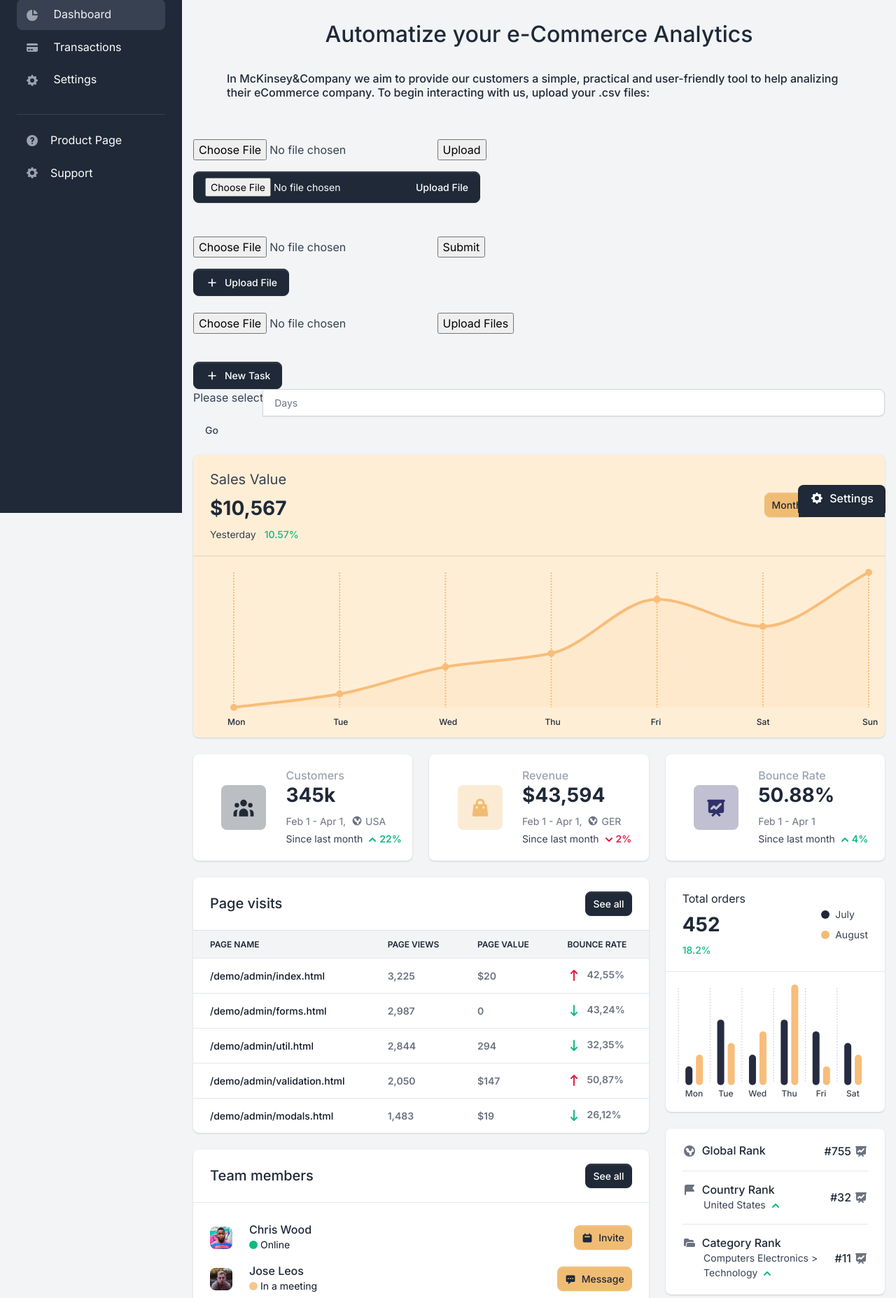
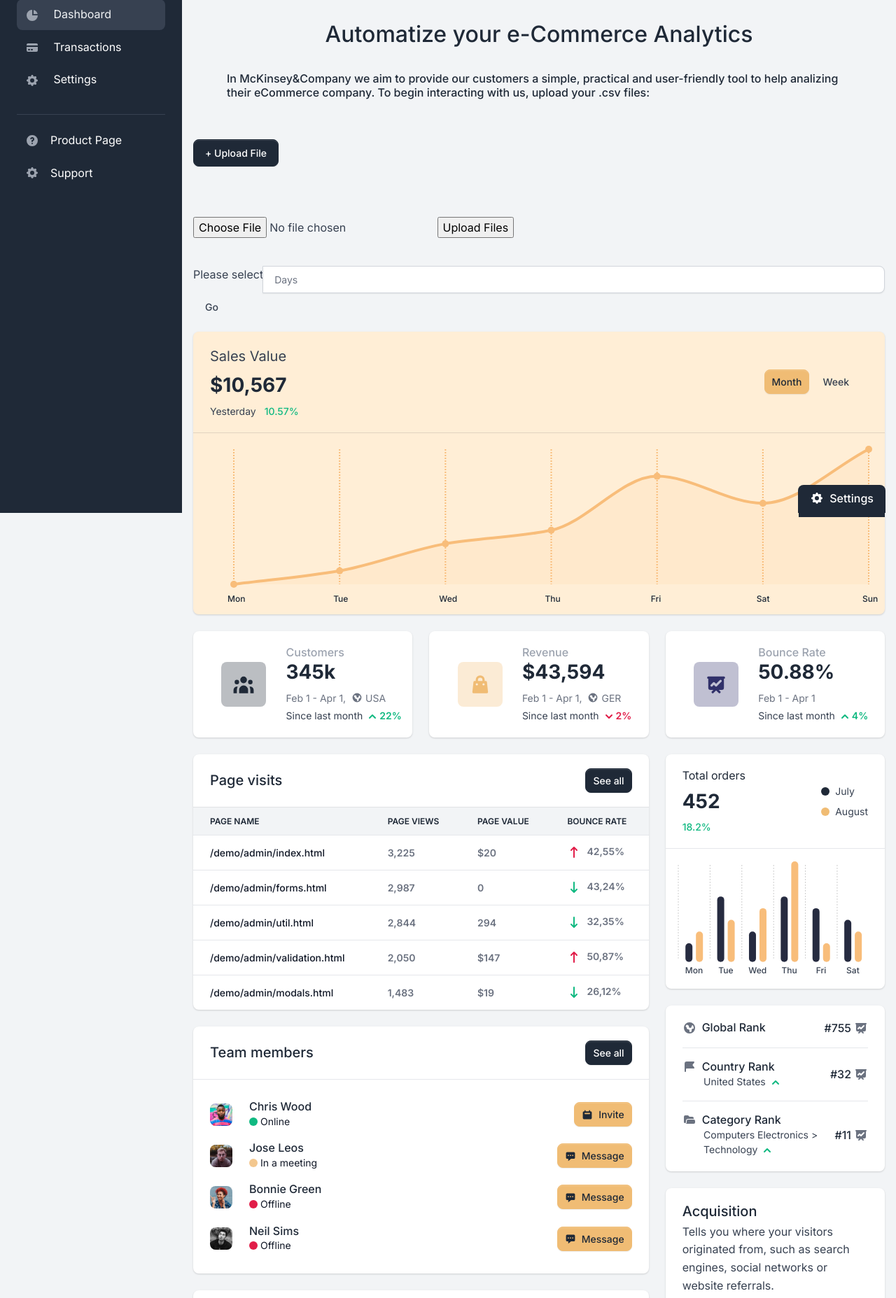
Before and after one commit to UBTeamHackUPC22/mckinsey, a Flask app: page /dashboard in a window 1280 px wide. Shown: the part 67-1922 px from the top of the page at 70% size. Run offline with Flask 2, Linux system fonts and the light colour scheme; a user stored in the database is signed in; some libraries are stand-ins or nearby versions.

Commit message:
Refactor

```diff
--- a/flask-volt-dashboard-master/apps/templates/home/dashboard.html
+++ b/flask-volt-dashboard-master/apps/templates/home/dashboard.html
@@ -39,73 +39,21 @@
     <br>
     <br>
 
-    <form method="post" enctype="multipart/form-data">
-        <input type="file" name="file">
-        <input type="submit" value="Upload">
-      </form>
-
     <div class="dropdown">
         <form method="post" id="upload_file" enctype="multipart/form-data">
             <label class="btn btn-gray-800 d-inline-flex align-items-center me-2 dropdown-toggle">
-                <input type="file" onchange="ci()"/> Upload File
+                <input type="file" onchange="ci()" hidden/> + Upload File
             </label>
         </form>
     </div>
     <br>
 
-    <div>
-        <form method="post" enctype="multipart/form-data">
-            <input type="file" name="file">
-            <input type="submit">
-        </form>
-
-        <button class="btn btn-gray-800 d-inline-flex align-items-center me-2 dropdown-toggle" data-bs-toggle="dropdown" aria-haspopup="true" aria-expanded="false">
-            <svg class="icon icon-xs me-2" fill="none" stroke="currentColor" viewBox="0 0 24 24" xmlns="http://www.w3.org/2000/svg"><path stroke-linecap="round" stroke-linejoin="round" stroke-width="2" d="M12 6v6m0 0v6m0-6h6m-6 0H6"></path></svg>
-            Upload File
-        </button>
-
-    </div>
 
     <div class="py-4">
         <form method="post" enctype="multipart/form-data">
             <input type="file" name="file">
             <input type="submit" value="Upload Files">
         </form>
-    </div>
-
-    <div class="dropdown">
-        <button class="btn btn-gray-800 d-inline-flex align-items-center me-2 dropdown-toggle" data-bs-toggle="dropdown" aria-haspopup="true" aria-expanded="false">
-            <svg class="icon icon-xs me-2" fill="none" stroke="currentColor" viewBox="0 0 24 24" xmlns="http://www.w3.org/2000/svg"><path stroke-linecap="round" stroke-linejoin="round" stroke-width="2" d="M12 6v6m0 0v6m0-6h6m-6 0H6"></path></svg>
-            New Task
-        </button>
-        <div class="dropdown-menu dashboard-dropdown dropdown-menu-start mt-2 py-1">
-            <a class="dropdown-item d-flex align-items-center" href="#">
-                <svg class="dropdown-icon text-gray-400 me-2" fill="currentColor" viewBox="0 0 20 20" xmlns="http://www.w3.org/2000/svg"><path d="M8 9a3 3 0 100-6 3 3 0 000 6zM8 11a6 6 0 016 6H2a6 6 0 016-6zM16 7a1 1 0 10-2 0v1h-1a1 1 0 100 2h1v1a1 1 0 102 0v-1h1a1 1 0 100-2h-1V7z"></path></svg>
-                Add User
-            </a>
-
-            <form method="POST" enctype=multipart/form-data>
-                <label for="files" class="btn">Upload CSV</label>
-                <input id="files" type="file", value="{{ request.form[file] }}">
-                <input type="submit", value="Submit"/>
-            </form>
-
-            <a class="dropdown-item d-flex align-items-center" href="#">
-                <svg class="dropdown-icon text-gray-400 me-2" fill="currentColor" viewBox="0 0 20 20" xmlns="http://www.w3.org/2000/svg"><path d="M7 3a1 1 0 000 2h6a1 1 0 100-2H7zM4 7a1 1 0 011-1h10a1 1 0 110 2H5a1 1 0 01-1-1zM2 11a2 2 0 012-2h12a2 2 0 012 2v4a2 2 0 01-2 2H4a2 2 0 01-2-2v-4z"></path></svg>
-                Add Widget
-            </a>
-
-
-            <a class="dropdown-item d-flex align-items-center" href="#">
-                <svg class="dropdown-icon text-gray-400 me-2" fill="currentColor" viewBox="0 0 20 20" xmlns="http://www.w3.org/2000/svg"><path fill-rule="evenodd" d="M2.166 4.999A11.954 11.954 0 0010 1.944 11.954 11.954 0 0017.834 5c.11.65.166 1.32.166 2.001 0 5.225-3.34 9.67-8 11.317C5.34 16.67 2 12.225 2 7c0-.682.057-1.35.166-2.001zm11.541 3.708a1 1 0 00-1.414-1.414L9 10.586 7.707 9.293a1 1 0 00-1.414 1.414l2 2a1 1 0 001.414 0l4-4z" clip-rule="evenodd"></path></svg>
-                Preview Security
-            </a>
-            <div role="separator" class="dropdown-divider my-1"></div>
-            <a class="dropdown-item d-flex align-items-center" href="#">
-                <svg class="dropdown-icon text-danger me-2" fill="currentColor" viewBox="0 0 20 20" xmlns="http://www.w3.org/2000/svg"><path fill-rule="evenodd" d="M12.395 2.553a1 1 0 00-1.45-.385c-.345.23-.614.558-.822.88-.214.33-.403.713-.57 1.116-.334.804-.614 1.768-.84 2.734a31.365 31.365 0 00-.613 3.58 2.64 2.64 0 01-.945-1.067c-.328-.68-.398-1.534-.398-2.654A1 1 0 005.05 6.05 6.981 6.981 0 003 11a7 7 0 1011.95-4.95c-.592-.591-.98-.985-1.348-1.467-.363-.476-.724-1.063-1.207-2.03zM12.12 15.12A3 3 0 017 13s.879.5 2.5.5c0-1 .5-4 1.25-4.5.5 1 .786 1.293 1.371 1.879A2.99 2.99 0 0113 13a2.99 2.99 0 01-.879 2.121z" clip-rule="evenodd"></path></svg>
-                Upgrade to Pro
-            </a>
-        </div>
     </div>
 
     <div id='chart' class='chart'></div>
```
